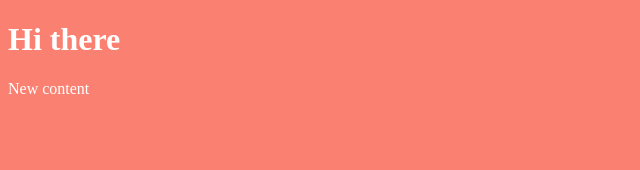
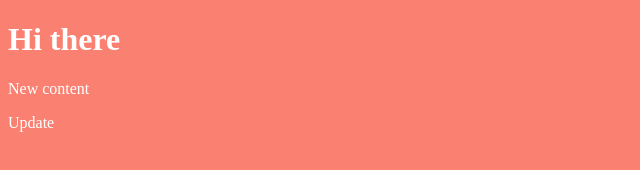
Before and after one commit to codeinchicago/practice, a plain HTML site: page index.html in a window 1280 px wide. Shown: the full height of the page, 0-640 px from the left. Drawn offline with Linux system fonts and the light colour scheme.

Commit message:
updated html

```diff
--- a/index.html
+++ b/index.html
@@ -10,5 +10,6 @@
 <body>
     <h1>Hi there</h1>
     <p>New content</p>
+    <p>Update</p>
 </body>
 </html>
```
